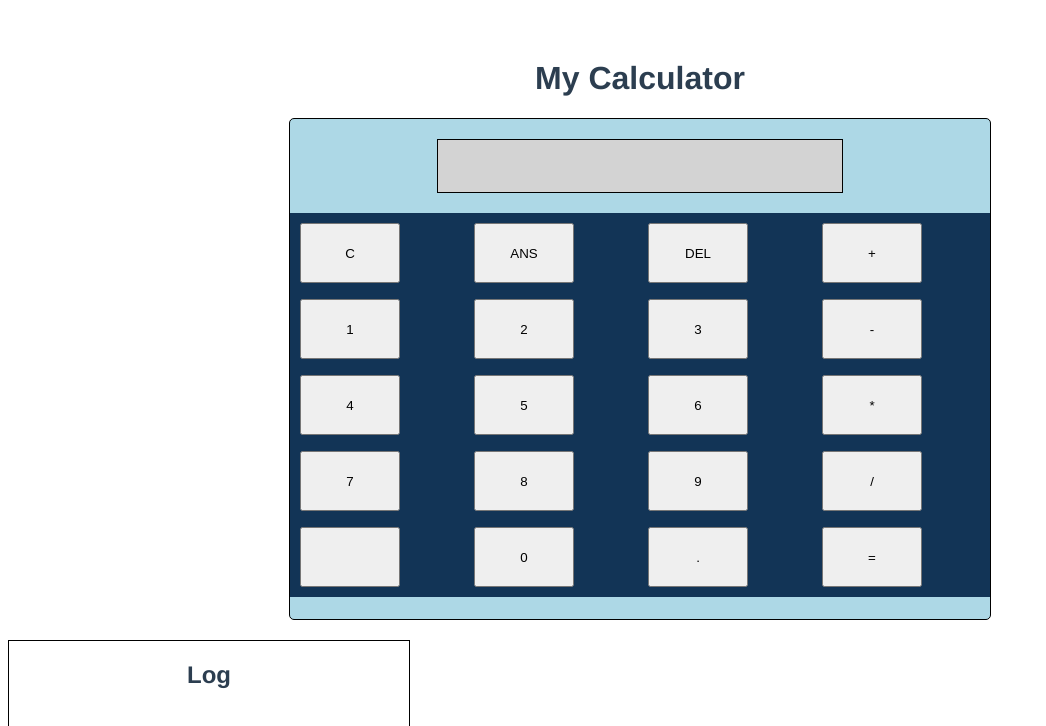
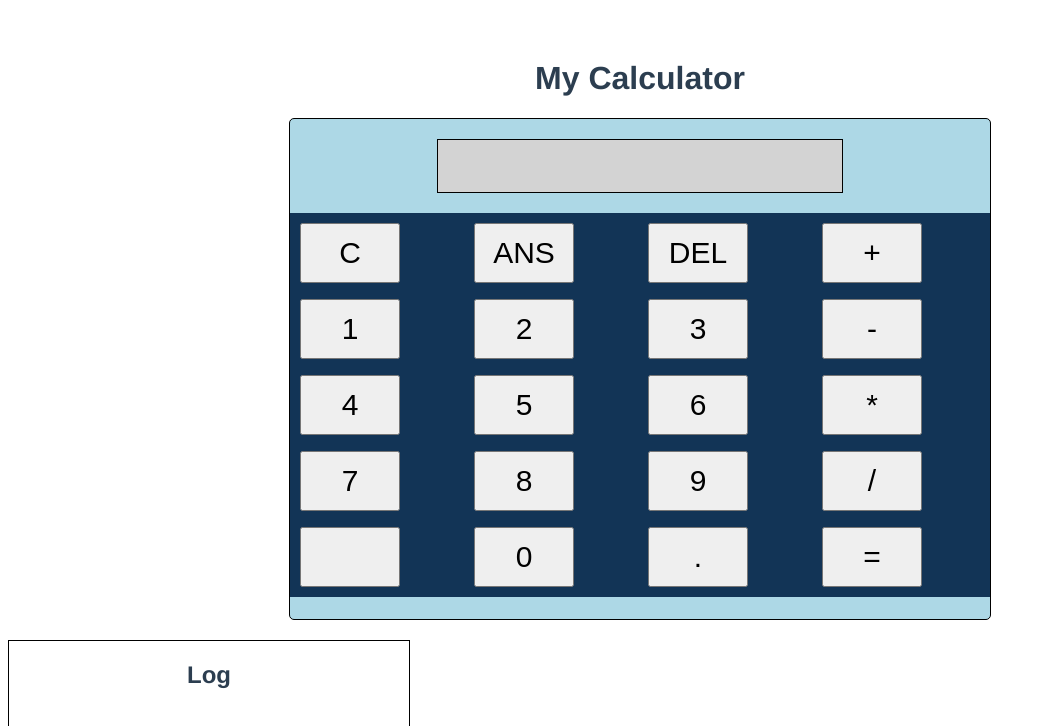
Before and after one commit to MarcusJoha/IDATT2105_Calculator, a Vue app: page / in a window 1280 px wide. Shown: the top 726 px of the page, without its empty margins (0-1046 px from the left). Built offline with nearby package versions, Linux system fonts and the light colour scheme.

Commit message:
fixed clear button

```diff
--- a/src/App.vue
+++ b/src/App.vue
@@ -5,11 +5,11 @@
   <div>
     <div class="container">
       <div class="display">
-        <Display/>
+        <input type="text" id="calculator-input" v-model="input">
       </div>
     <!-- Må fikse på layout her, plasser i midten -->
       <div>
-        <Buttons class="buttons"/>
+        <Buttons @clear-input="clearDisplay" class="buttons"/>
       </div>
   </div>
   <Log/>
@@ -19,18 +19,29 @@
 </template>
 
 <script>
-import Display from './components/Display.vue'
+
 import Buttons from './components/Buttons.vue'
 import Log from './components/Log.vue'
 
 export default {
   name: 'App',
   components: {
-    Display,
     Buttons,
     Log,
+  },
+
+  methods: {
+    clearDisplay() {
+      this.input = '' // husk denne!!
+    }
+  },
+  data() {
+    return {
+      input: ''
+    }
   }
 }
+
 </script>
 
 <style>
@@ -58,8 +69,6 @@ export default {
 
 }
 
-
-
 .buttons {
   border: none;
   background-color: #123456;
@@ -67,6 +76,18 @@ export default {
   display: inline-block;
   align-content: center;
 
+}
 
+#calculator-input {
+        min-width: 300px;
+        max-width: 400px;
+        min-height: 50px;
+        border: 1px black solid;
+        margin-top: 20px;
+        margin-bottom: 20px;
+        background-color: lightgray;
+
+        font-size: 35px;
 }
+
 </style>
--- a/src/components/Buttons.vue
+++ b/src/components/Buttons.vue
@@ -1,6 +1,6 @@
 <template>
     <section class="grid">
-        <button>C</button>
+        <button @click="clearInput()">C</button>
         <button>ANS</button>
         <button>DEL</button>
         <button>+</button>
@@ -27,7 +27,26 @@
 
     export default {
         name: 'Buttons',
+
+        components: {
+
+        },
+
+        methods: {
+            clearInput() {
+                this.$emit('clear-input')
+            }
+        },
+
+        props: {
+
+        },
+        computed: {
+
+        }
+
     }
+
 
 
 </script>
@@ -57,6 +76,10 @@
 
     section {
 
+    }
+
+    button {
+        font-size: 30px;
     }
 
     section > button:nth-child(1) {
--- a/src/components/Display.vue
+++ b/src/components/Display.vue
@@ -1,10 +1,28 @@
 <template>
-    <input type="text" id="calculator-input">
+
+    <input @clear-input="clearDisplay" type="text" id="calculator-input" v-model="input">
+
+    <button v-bind:onClick="clearDisplay">clear</button>
 </template>
 
 <script>
+
     export default {
         name: 'Display',
+        components: {
+
+        },
+        data() {
+            return {
+                input: ''
+            }
+        },
+
+        methods: {
+            clearDisplay() {
+                this.input = '';
+            }
+        }
     }
 
 </script>
```
Also changed, not shown: 1 other file (tests, documents, lock files or other folders).
